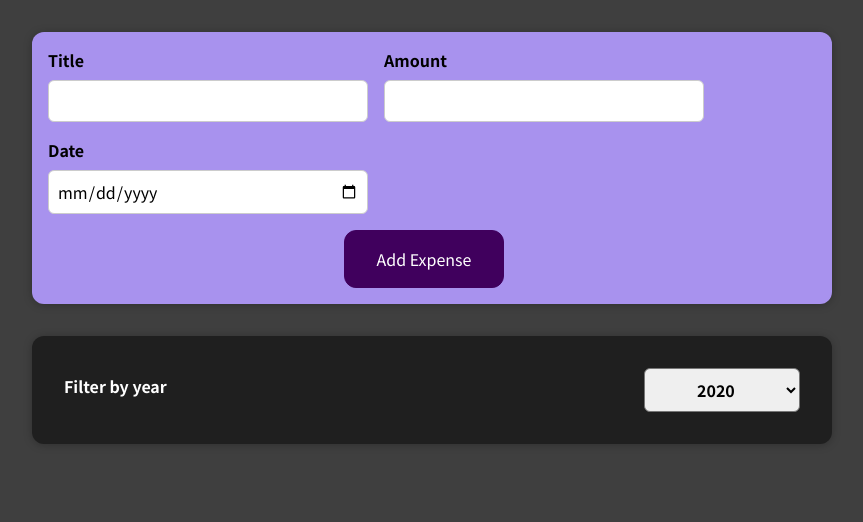
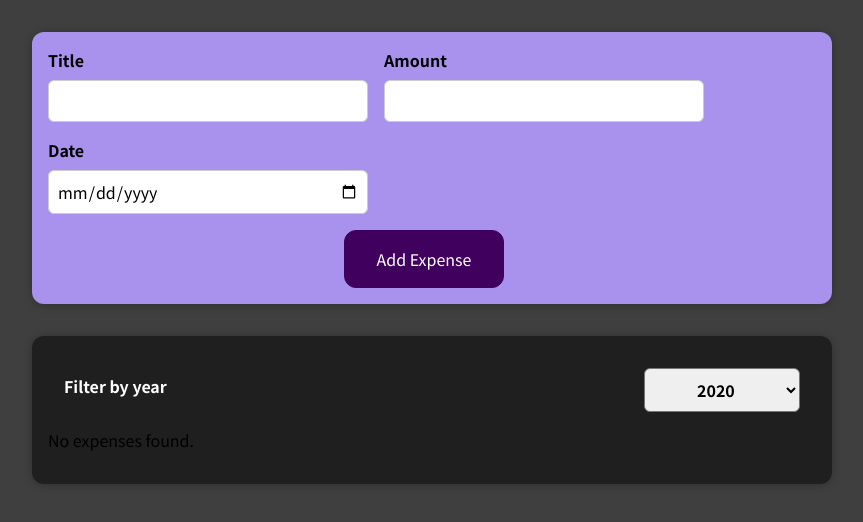
Before and after one commit to gyfantidis/ReactProjects, a React (Create React App) app in the folder Project1/: page / in a window 1280 px wide. Shown: the top 522 px of the page, without its empty margins (208-1071 px from the left). Built offline with nearby package versions, Linux system fonts and the light colour scheme.

Commit message:
First Commit

```diff
--- a/Project1/src/components/Expenses/Expenses.js
+++ b/Project1/src/components/Expenses/Expenses.js
@@ -12,9 +12,22 @@
     setFilteredYear(selectedYear);
   };
 
-  const filteredExpenses = props.items.filter(expense => {
+  const filteredExpenses = props.items.filter((expense) => {
     return expense.date.getFullYear().toString() === filteredYear;
   });
+
+  let expensesContent = <p>No expenses found.</p> ;
+
+  if (filteredExpenses.length > 0) {
+    expensesContent = filteredExpenses.map((expense) => (
+      <ExpenseItem
+        key={expense.id}
+        title={expense.title}
+        amount={expense.amount}
+        date={expense.date}
+      />
+    ));
+  }
 
   return (
     <Card className="expenses">
@@ -23,14 +36,7 @@
         onChangeFilter={filerChangeHandler}
       ></ExpensesFilter>
 
-      {filteredExpenses.map((expense) => (
-        <ExpenseItem
-          key={expense.id}
-          title={expense.title}
-          amount={expense.amount}
-          date={expense.date}
-        />
-      ))}
+      {expensesContent}
     </Card>
   );
 };
```
